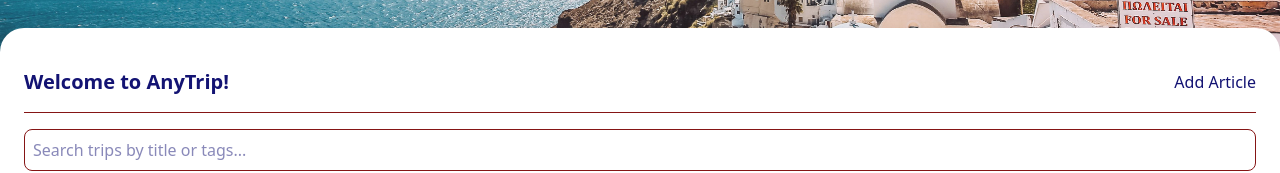
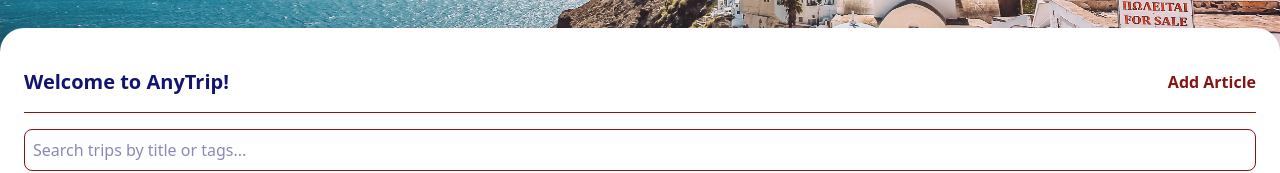
Before and after one commit to candeago-mike/e-coal, a React (Vite) app in the folder ecoal/ecoal25/client/: page /anytrip in a window 1280 px wide. Shown: the part 492-665 px from the top of the page. Built offline with nearby package versions, Linux system fonts and the light colour scheme; no server answers.

Commit message:
minor changes to style

```diff
--- a/ecoal/ecoal25/client/pages/AddArticle.jsx
+++ b/ecoal/ecoal25/client/pages/AddArticle.jsx
@@ -108,13 +108,14 @@ export const AddArticle = () => {
                                 className="p-3 border rounded-lg w-full h-40"
                                 required
                             ></textarea>
-                            <div className="flex justify-center">
+                            <div className="flex flex-col items-center">
                                 <button
                                     type="submit"
-                                    className="bg-[#851515] text-white p-3 rounded-lg hover:bg-[#6a0f0f] w-full max-w-70"
+                                    className="bg-[#851515] text-white p-3 rounded-lg hover:bg-[#6a0f0f] w-full max-w-70 mb-2 mt-2"
                                 >
                                     Submit Article
                                 </button>
+                                <NavLink to={"/anytrip"} className="text-[#851515] mt-3"><b>Cancel</b></NavLink>
                             </div>
 
                         </form>
--- a/ecoal/ecoal25/client/pages/mainpage.jsx
+++ b/ecoal/ecoal25/client/pages/mainpage.jsx
@@ -120,7 +120,7 @@ export const MainPage = () => {
                             Welcome to AnyTrip!
                         </h1>
                         {getAccessToken ? (
-                            <NavLink to={"/addarticle"}>Add Article</NavLink>
+                            <NavLink to={"/addarticle"} className="text-[#851515]"><b>Add Article</b></NavLink>
                         ) : (
                             null
                         )}
```
Also changed, not shown: 1 other file (tests, documents, lock files or other folders).
